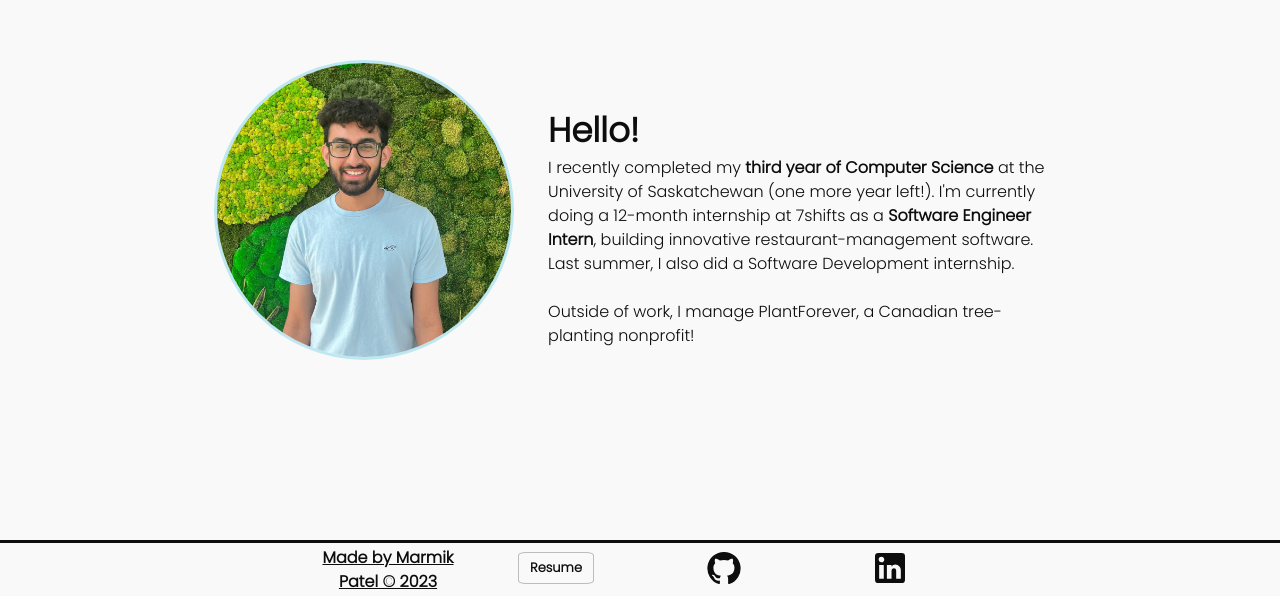
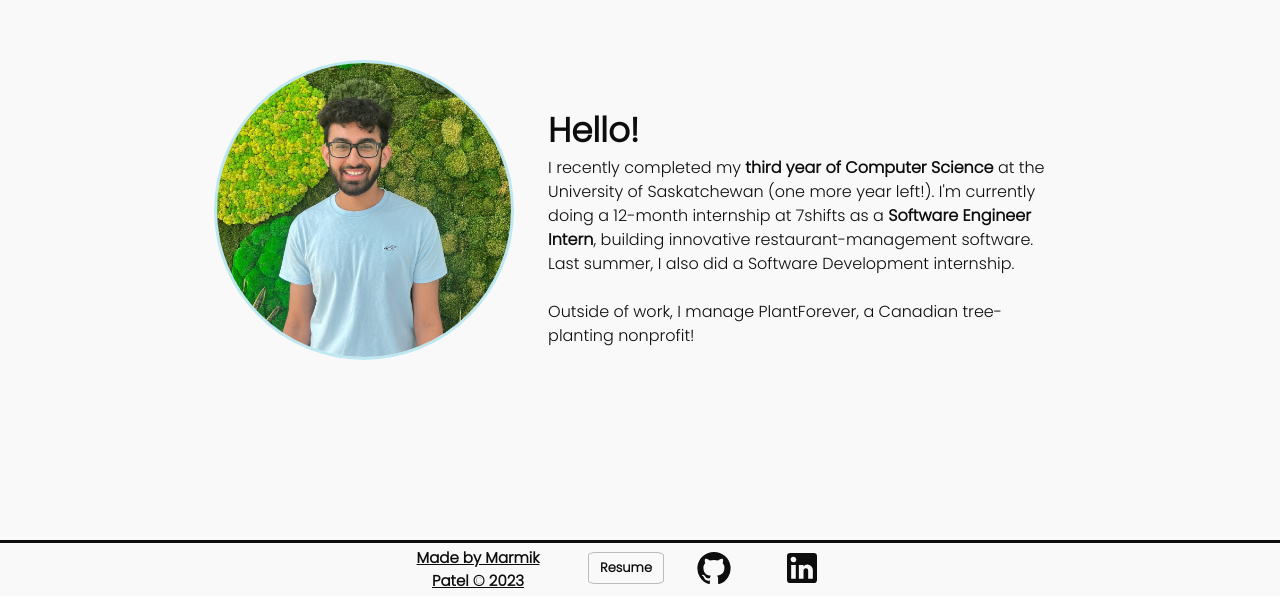
Before and after one commit to marmikpatel19/marmikpatel19.github.io, a React (Create React App) app: page / in a window 1280 px wide. Shown: the part 770-1372 px from the top of the page. Built offline with nearby package versions, Linux system fonts and the light colour scheme.

Commit message:
update footer icon styling

```diff
--- a/src/components/footer.jsx
+++ b/src/components/footer.jsx
@@ -13,6 +13,7 @@ function Footer() {
       sx={{
         backgroundColor: "background.main",
         borderTop: "3px solid #0d0d0d",
+        bottom: "0px",
       }}
     >
       <BottomNavigationAction
@@ -22,7 +23,10 @@ function Footer() {
             sx={{
               color: "dark.main",
               textTransform: "none",
-              fontSize: "h7.fontSize",
+              fontSize: {
+                xs: "10px",
+                sm: "15px",
+              },
               fontWeight: "bold",
               textAlign: "center",
             }}
@@ -57,6 +61,9 @@ function Footer() {
             }}
           />
         }
+        sx={{
+          marginLeft: "-20px",
+        }}
       />
       <BottomNavigationAction
         icon={
@@ -72,6 +79,12 @@ function Footer() {
             />
           </Link>
         }
+        sx={{
+          marginLeft: {
+            xs: "-40px",
+            sm: "-80px",
+          },
+        }}
       />
       <BottomNavigationAction
         icon={
@@ -79,7 +92,6 @@ function Footer() {
             <LinkedInIcon
               sx={{
                 color: "dark.main",
-                marginRight: "5px",
                 fontSize: {
                   xs: "30px",
                   sm: "40px",
@@ -88,6 +100,12 @@ function Footer() {
             />
           </Link>
         }
+        sx={{
+          marginLeft: {
+            xs: "-60px",
+            sm: "-80px",
+          },
+        }}
       />
     </BottomNavigation>
   );
```
